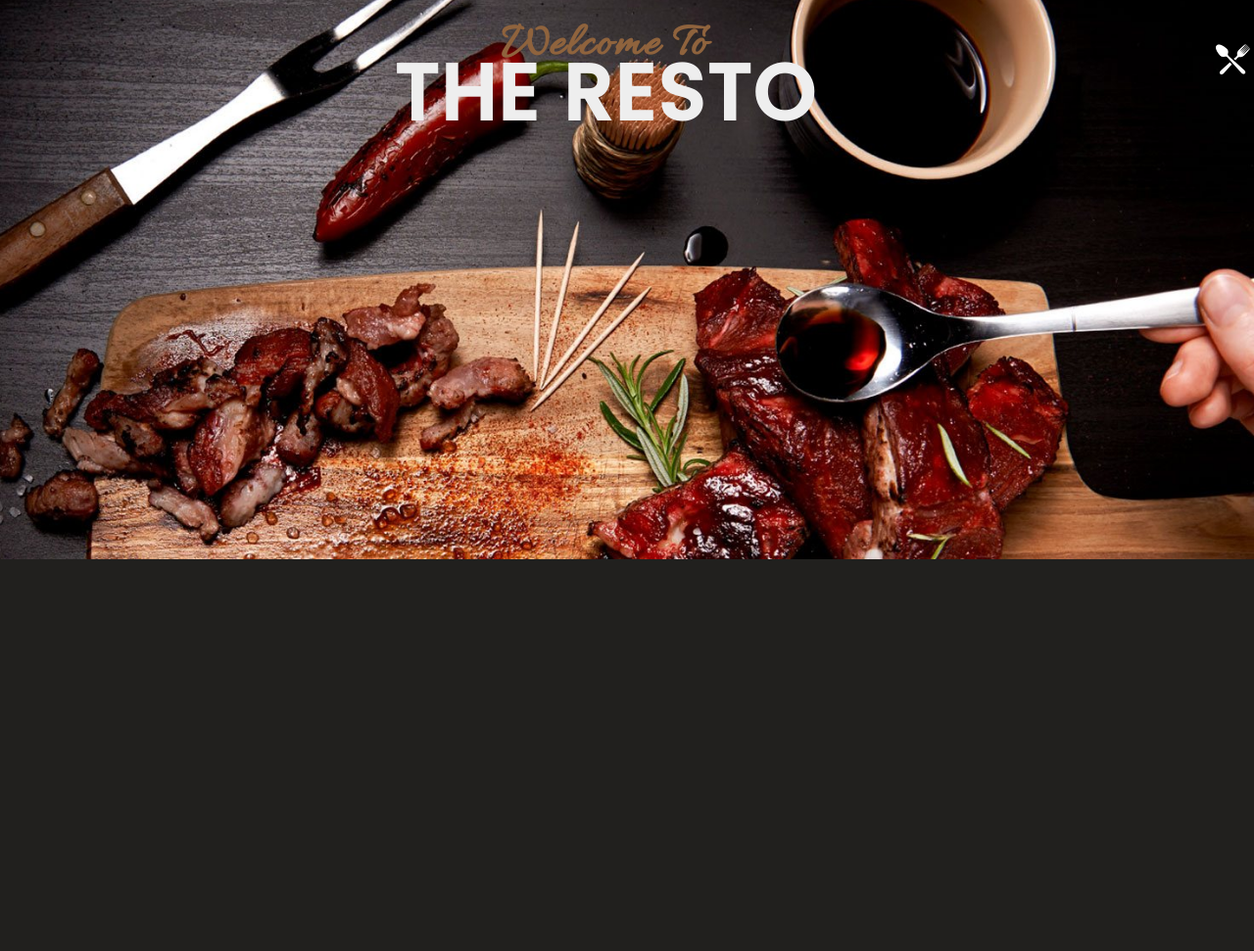
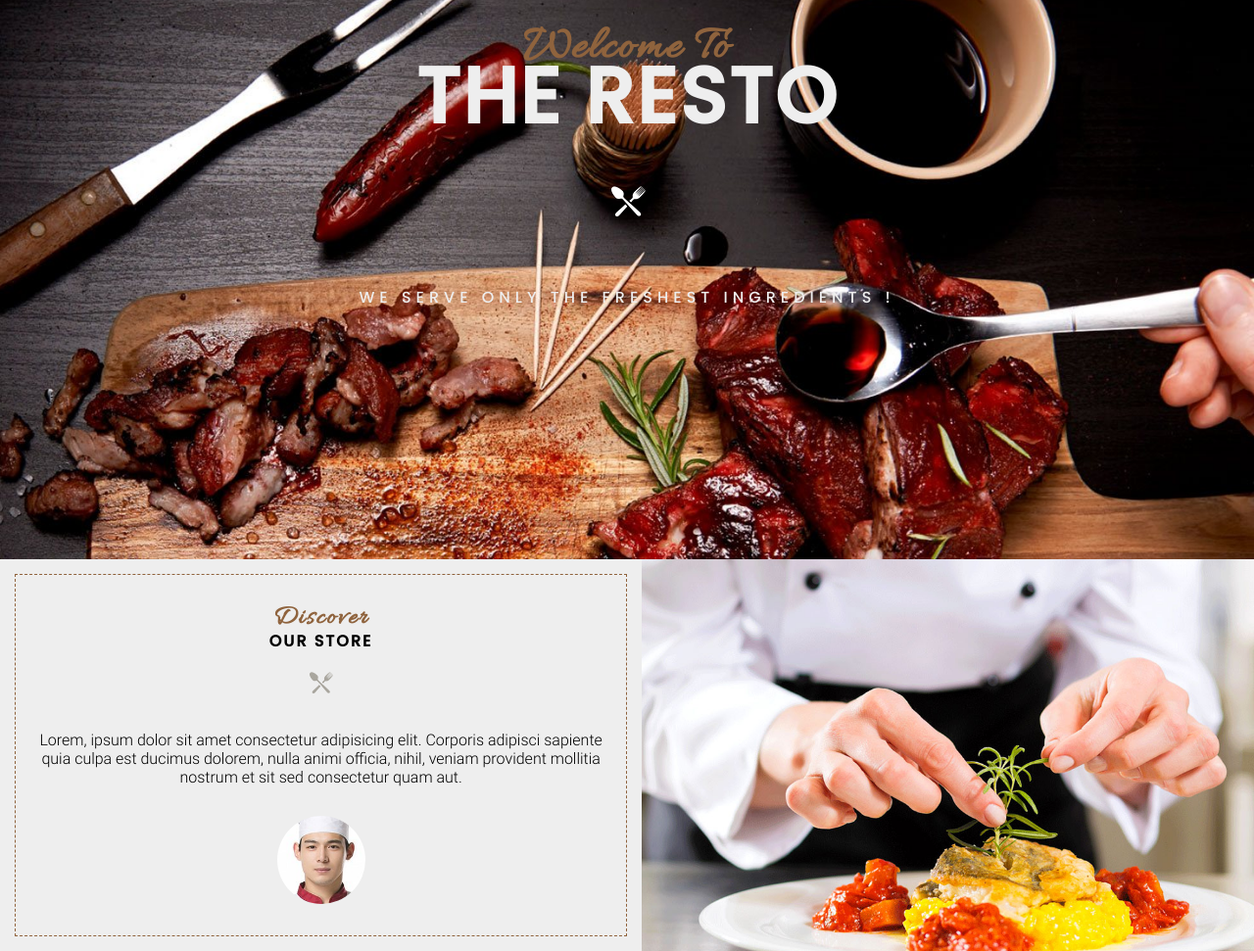
Before and after one commit to bdomat/projet-resto, a plain HTML site: page index.html in a window 1280 px wide. Shown: the part 229-1200 px from the top of the page at 98% size. Before the commit the page ends 800 px from the top, so only its background shows below. Drawn offline with Linux system fonts and the light colour scheme.

Commit message:
insert section1

```diff
--- a/assets/styles/layouts/_header.scss
+++ b/assets/styles/layouts/_header.scss
@@ -33,9 +33,11 @@ header{
         display: flex;
         justify-content: center;
         align-items:center;
+        flex-direction:column;
         text-align:center;
         color:$white1;
         height: 55vh;
+        padding: 25vw 0vw;
         h1{
             @include title;
             font-size: 5rem;
@@ -46,5 +48,12 @@ header{
             @include typescript-brown;
             font-size:3rem;
         }
+        .centered-img{
+            padding: 60px 0px;
+        }
+        p{
+            @include title;
+            letter-spacing: 5px;
+        }
     }
 }
--- a/assets/styles/layouts/_main.scss
+++ b/assets/styles/layouts/_main.scss
@@ -0,0 +1,46 @@
+.section1{
+    height:50vh;
+    background-color: $white1;
+    display: flex;
+    flex-direction: row;
+    .p-left{
+        display:  flex;
+        flex-direction: column;
+        justify-content: center;
+        align-items: center;
+        width: 50%;
+        margin: 15px;
+        padding: 10px;
+        border: 1px dashed $brown1;
+        h2{
+            @include title;
+            text-align: center;
+            font-size: 1rem;
+            line-height: 3vh;
+            padding-bottom: 15px;
+            span{
+                @include typescript-brown;
+                font-size: 1.7rem;
+            }
+        }
+        p{
+            display:  flex;
+            flex-direction: column;
+            justify-content: center;
+            align-items: center;
+            font-family: $font3;
+            text-align: center;
+            padding: 30px 0;
+        }
+        .avatar{
+            width: 90px;
+            border-radius: 50%;
+        }
+    }
+    .right-img{
+        width: 50%;
+        background-image: url(../img/store-01.jpg);
+        background-position: center;
+        background-size: cover;
+    }
+}
--- a/index.html
+++ b/index.html
@@ -32,12 +32,22 @@
             </nav>
             <div class="header-content">
                 <h1><span class="typescript-title">Welcome to</span><br>the resto</h1>
-                <div><img src="./assets/img/ic-plate-big.png"/></div>
+                <div class="centered-img"><img src="./assets/img/ic-plate-big.png"/></div>
+                <p>we serve only the freshest ingredients !</p>
             </div>
     </header>
     <main>
         <section class="section1">
-
+            <div class="p-left">
+                <h2><span class="typescript-title">Discover</span><br>our store</h2>
+                <div class="centered-img">
+                    <img src="./assets/img/ic-plate.png"/>
+                </div>
+                <p>Lorem, ipsum dolor sit amet consectetur adipisicing elit. Corporis adipisci sapiente quia culpa est ducimus dolorem, nulla animi officia, nihil, veniam provident mollitia nostrum et sit sed consectetur quam aut.</p>
+                <img class="avatar" src="./assets/img/avatar-01.jpg" alt="Robert"/>
+            </div>
+            <div class="right-img">
+            </div>
         </section>
         <section class="section2">
 
```
Also changed, not shown: assets/styles/index.css, 1 other file.
